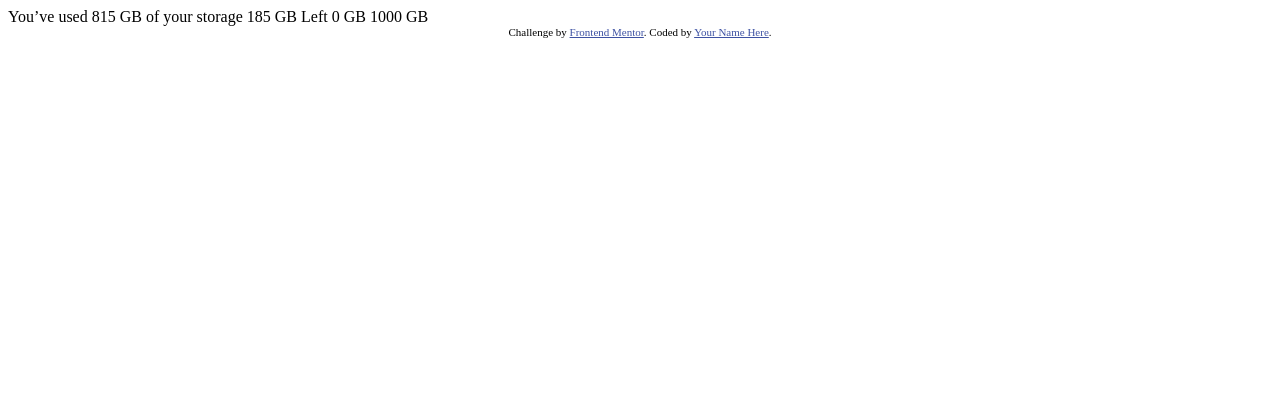
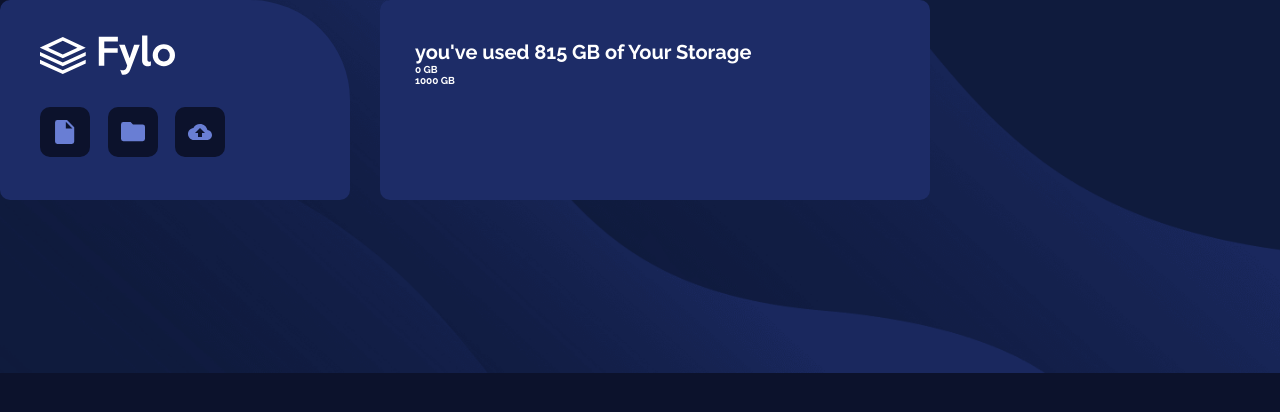
Before and after one commit to sandlerz/Fylo-Data-Storage-Component-Master, a plain HTML site: page index.html in a window 1280 px wide. Drawn offline with Linux system fonts and the light colour scheme.

Commit message:
First container Done

```diff
--- a/index.html
+++ b/index.html
@@ -2,30 +2,34 @@
 <html lang="en">
 <head>
   <meta charset="UTF-8">
-  <meta name="viewport" content="width=device-width, initial-scale=1.0"> <!-- displays site properly based on user's device -->
-
-  <link rel="icon" type="image/png" sizes="32x32" href="./images/favicon-32x32.png">
-
-  <title>Frontend Mentor | Fylo data storage component</title>
-
-  <!-- Feel free to remove these styles or customise in your own stylesheet 👍 -->
-  <style>
-    .attribution { font-size: 11px; text-align: center; }
-    .attribution a { color: hsl(228, 45%, 44%); }
-  </style>
+  <meta name="viewport" content="width=device-width, initial-scale=1.0">
+  <link rel="stylesheet" href="style/style.css">
+  <title>Fylo data storage component</title>
 </head>
-<body>
-
-  You’ve used 815 GB of your storage
-
-  185 GB Left
-
-  0 GB
-  1000 GB
-
-  <div class="attribution">
-    Challenge by <a href="https://www.frontendmentor.io?ref=challenge" target="_blank">Frontend Mentor</a>.
-    Coded by <a href="#">Your Name Here</a>.
-  </div>
+  <main>
+    <div class="first_container">
+      <head>
+        <img src="images/logo.svg" alt="">
+      </head>
+      <div class="controls_container">
+        <a  href=""><img class="controls" src="images/icon-document.svg" alt=""></a>
+        <a  href=""><img class="controls" src="images/icon-folder.svg" alt=""></a>
+        <a  href=""><img class="controls" src="images/icon-upload.svg" alt=""></a>
+      </div>
+    </div>
+    <div class="second_container">
+      <h1>you've used <b>815 GB</b> of Your Storage</h1>
+      <div class="bar_conteiner">
+        <div class="bar_load">
+          <div class="bar_point">
+          </div>
+        </div>
+      </div>
+      <div>
+        <p><b>0 GB</b></p>
+        <p><b>1000 GB</b></p>
+      </div>
+    </div>
+  </main>
 </body>
 </html>
--- a/style/style.css
+++ b/style/style.css
@@ -30,3 +30,50 @@ The designs were created to the following widths:
 
 - Family: [Raleway](https://fonts.google.com/specimen/Raleway)
 - Weights: 400, 700 */
+@import url('https://fonts.googleapis.com/css2?family=Raleway:wght@400;700&display=swap');
+*{
+    padding: 0;
+    margin: 0;
+    box-sizing: border-box;
+}
+html{
+    font-size: 62.5%;
+}
+body{
+    background-image: url(../images/bg-desktop.png);
+    background-repeat: no-repeat;
+    background-size: cover;
+    background-color: hsl(229, 57%, 11%);
+}
+main{
+    color: white;
+    font-family: 'Raleway', sans-serif;
+    display: flex;
+    flex-direction: row;
+}
+.first_container{
+    height: 200px;
+    width: 350px;
+    background-color: hsl(228, 56%, 26%);
+    border-radius: 10px;
+    border-top-right-radius: 100px;
+    padding: 35px 40px 40px;
+    margin-right: 30px;
+}
+.controls_container{
+    margin-top: 30px;
+}
+.controls{
+    margin-right: 15px;
+    width: 50px;
+    height: 50px;
+    border-radius: 10px;
+    background-color: hsl(229, 57%, 11%);
+    object-fit: none;
+}
+.second_container{
+    width: 550px;
+    background-color: hsl(228, 56%, 26%);
+    border-radius: 10px;
+    padding: 40px 35px;
+}
```
